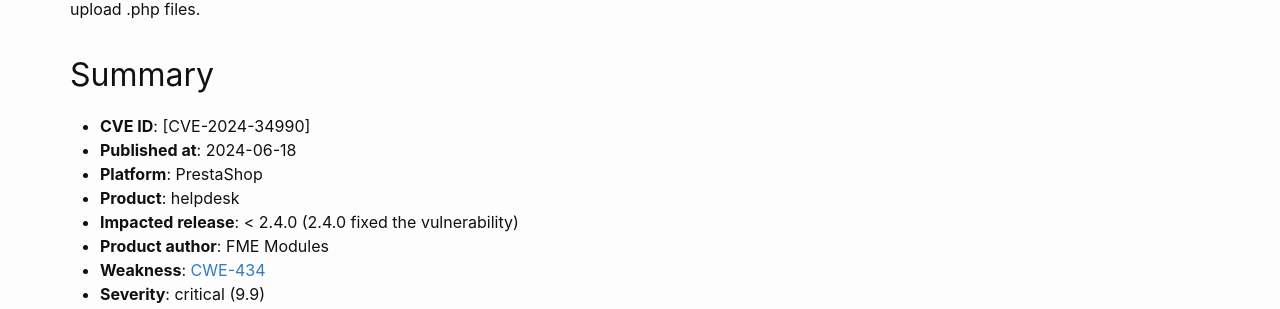
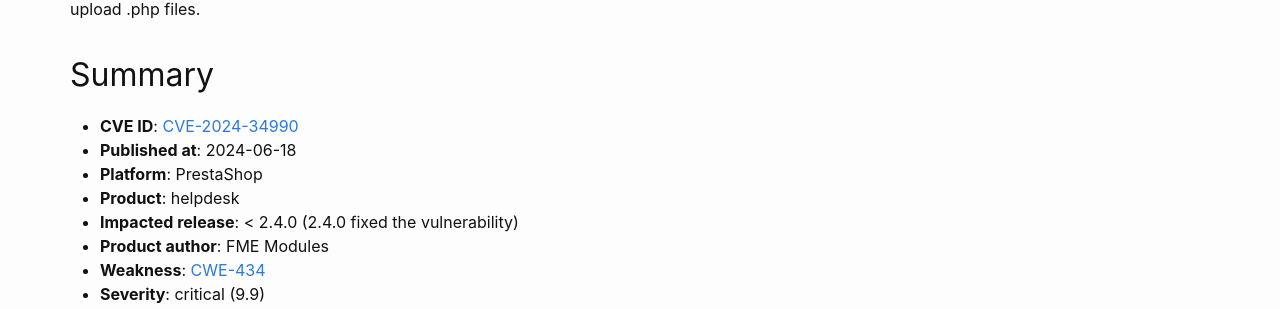
Before and after one commit to friends-of-presta/security-advisories, a Jekyll site: the page built from _posts/2024-06-18-helpdesk.md, in a window 1280 px wide and 900 px high, scrolled down 554 px. Shown: the part 144-453 px from the top of the window. Built offline with Jekyll 4.4.1, drawn with Linux system fonts in a browser that asks for light colours; part of the change alters nothing that is shown.

```diff
--- a/_posts/2024-06-18-helpdesk.md
+++ b/_posts/2024-06-18-helpdesk.md
@@ -14,7 +14,7 @@ In the module "Help Desk - Customer Support Management System" (helpdesk) up to
 
 ## Summary
 
-* **CVE ID**: [CVE-2024-34990]
+* **CVE ID**: [CVE-2024-34990](https://cve.mitre.org/cgi-bin/cvename.cgi?name=CVE-2024-34990)
 * **Published at**: 2024-06-18
 * **Platform**: PrestaShop
 * **Product**: helpdesk
```
